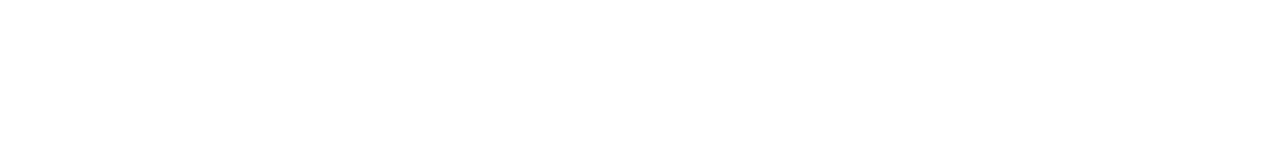
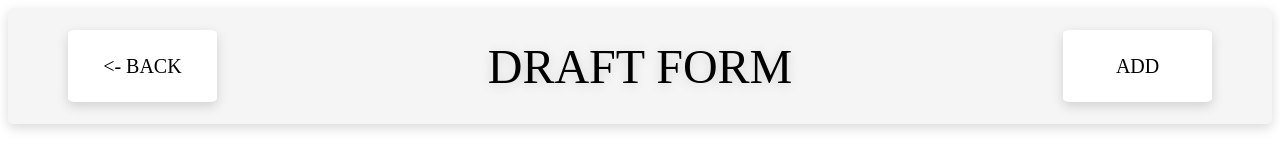
Before and after one commit to SkySaksham/SkyForms, a plain HTML site: page index.html in a window 1280 px wide. Drawn offline with Linux system fonts and the light colour scheme.

Commit message:
some work

```diff
--- a/app.js
+++ b/app.js
@@ -1,7 +1,5 @@
-import { getDraftForm } from "./draftForm";
+import { getDraftForm } from "./draftForm.js";
 
 export function App() {
-
-
-    return getDraftForm()
+    return getDraftForm("test");
 }
--- a/draftForm.js
+++ b/draftForm.js
@@ -1,10 +1,12 @@
 import { getNavbar } from "./navBar.js";
 
 
-const testData = {nav:{left:null,middle:"hii",right:null}}
+const testData = {nav:{left:"<- BACK",middle:"DRAFT FORM",right:"ADD"}}
 
 export function getDraftForm(content){
-
+    if (content == "test"){
+        content = testData;
+    }
     const draftForm = document.createElement("div");
 
     draftForm.appendChild(getNavbar(content.nav));
--- a/index.html
+++ b/index.html
@@ -2,12 +2,13 @@
 <html>
 <head>
     <title id = "head-title">SkyForms</title>
+    <link rel="stylesheet" href="./navBar.css">
 </head>
 <body>
 
-
-
-<script></script>
+ <div id="app"></div>
 
 </body>
+<script type="module" src="./main.js"></script>
+
 </html>
--- /dev/null
+++ b/main.js
@@ -0,0 +1,5 @@
+import { App } from "./app.js";
+
+const app = document.getElementById("app");
+
+app.replaceChildren(App());
--- a/navBar.js
+++ b/navBar.js
@@ -1,4 +1,4 @@
-let a = {left:null,middle:"Hello",right:null};
+const testData = {left:null,middle:"Hello",right:null};
 
 
 function getButton(content){
```
Also changed, not shown: README.md (added).
